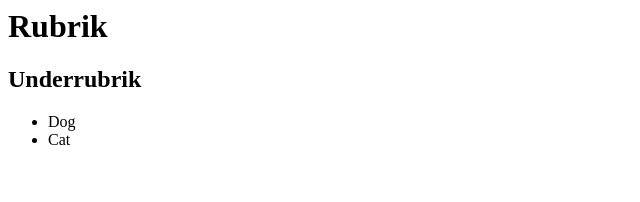
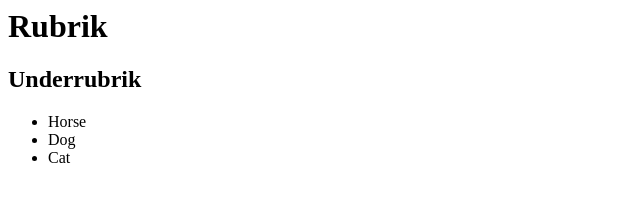
Before and after one commit to gstaar/theTutorial, a plain HTML site: page index.html in a window 1280 px wide. Shown: the full height of the page, 0-640 px from the left. Drawn offline with Linux system fonts and the light colour scheme.

Commit message:
New horse

```diff
--- a/index.html
+++ b/index.html
@@ -3,6 +3,7 @@
 	<h1>Rubrik</h1>
 	<h2>Underrubrik</h2>
 	<ul>
+		<li>Horse</li>
 		<li>Dog</li>
 		<li>Cat</li>
 	</ul>
```
